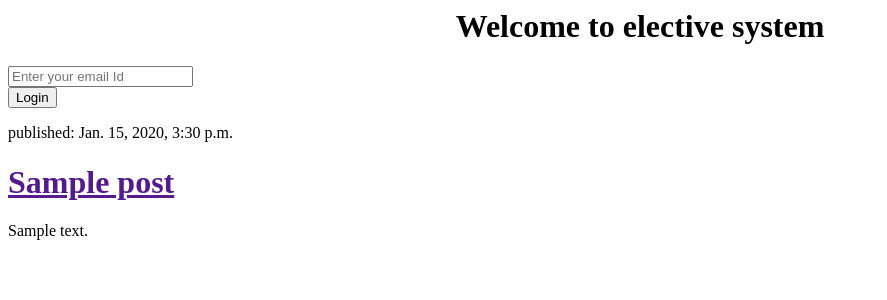
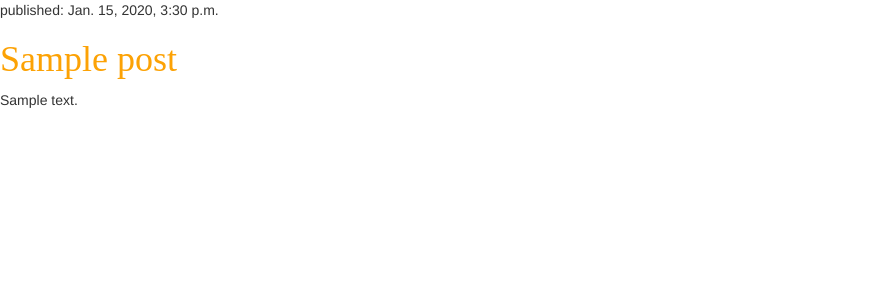
Before and after one commit to eshwarkoka/my-first-blog, a Django app: template register/templates/register/post_list.html in a window 1280 px wide. Shown: the top 300 px of the page, without its empty margins (0-887 px from the left). Run offline with Django 3.2, Linux system fonts and the light colour scheme; the template is opened without the code that fills it: values that come from a table or form of the project are taken from there, others are empty; tables that the repository leaves empty hold one stand-in row (values such as "Sample post"); some libraries are stand-ins or nearby versions.

Commit message:
Added page_detail view and template

```diff
--- /dev/null
+++ b/register/static/css/register.css
@@ -0,0 +1,4 @@
+h1 a {
+    color: #FCA205;
+    font-family: 'Lobster';
+}
--- /dev/null
+++ b/register/templates/register/base.html
@@ -0,0 +1,13 @@
+{% load staticfiles %}
+<html>
+    <title>Main page</title>
+    <head>
+    	<link rel="stylesheet" href="//maxcdn.bootstrapcdn.com/bootstrap/3.2.0/css/bootstrap.min.css">
+		<link rel="stylesheet" href="//maxcdn.bootstrapcdn.com/bootstrap/3.2.0/css/bootstrap-theme.min.css">
+		<link rel="stylesheet" href="{% static 'css/register.css' %}">
+    </head>
+    <body>
+    	{% block content %}
+        {% endblock %}
+    </body>
+</html>
--- a/register/templates/register/post_list.html
+++ b/register/templates/register/post_list.html
@@ -1,15 +1,11 @@
-<html>
-    <title>Main page</title>
-    <body>
-    	<center><h1>Welcome to elective system</h1></center>
-    	<input type="text" name="email" placeholder="Enter your email Id"/><br>
-    	<input type="button" name="login" value="Login"/><br>
+{% extends 'register/base.html' %}
+
+{% block content %}
     	{% for post in posts %}
     		<div>
         		<p>published: {{ post.published_date }}</p>
-        		<h1><a href="">{{ post.title }}</a></h1>
+        		<h1><a href="{% url 'post_detail' pk=post.pk %}">{{ post.title }}</a></h1>
         		<p>{{ post.text|linebreaksbr }}</p>
     		</div>
 		{% endfor %}
-    </body>
-</html>
+{% endblock %}
--- a/register/urls.py
+++ b/register/urls.py
@@ -3,5 +3,6 @@ from . import views
 
 urlpatterns = [
     url(r'^$', views.post_list, name='post_list'),
+    url(r'^post/(?P<pk>\d+)/$', views.post_detail, name='post_detail'),
     #url(r'^$', views.index_html, name='index_html'),
 ]
--- a/register/views.py
+++ b/register/views.py
@@ -1,7 +1,12 @@
 from django.shortcuts import render
 from django.utils import timezone
 from .models import Post
+from django.shortcuts import render, get_object_or_404
 
 def post_list(request):
     posts = Post.objects.filter(published_date__lte=timezone.now()).order_by('published_date')
     return render(request, 'register/post_list.html', {'posts':posts})
+
+def post_detail(request, pk):
+    post = get_object_or_404(Post, pk=pk)
+    return render(request, 'register/post_detail.html', {'post': post})
```
Also changed, not shown: register/templates/register/post_detail.html (added, +9 -0 lines).
